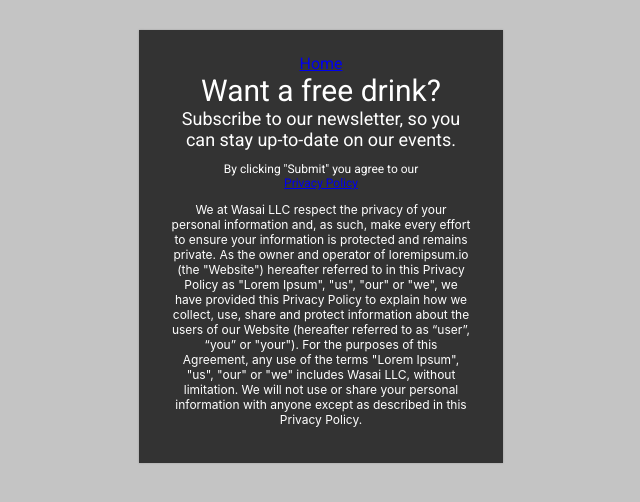
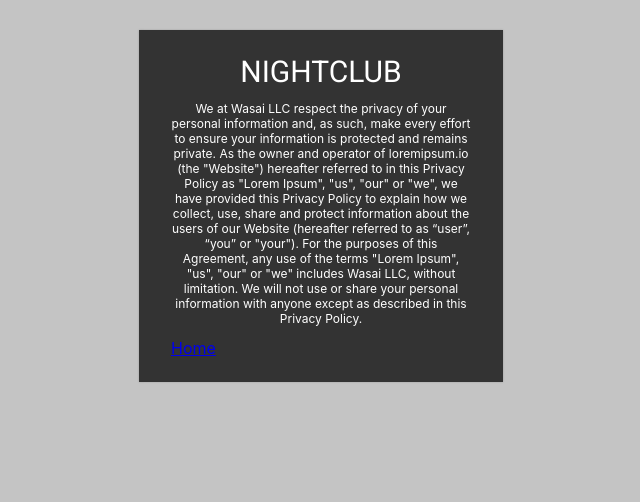
Before and after one commit to cskang0915/UX-Webdev-Collabathon, a React (Create React App) app: page /privacy in a window 1280 px wide. Shown: the top 502 px of the page, without its empty margins (319-959 px from the left). Built offline with nearby package versions, Linux system fonts and the light colour scheme.

Commit message:
made privacy policy

```diff
--- a/src/App.js
+++ b/src/App.js
@@ -1,13 +1,18 @@
 import React, { Component } from 'react';
+import { Link, Route, Switch } from 'react-router-dom'
 import Header from './components/Header';
 import routes from './config/routes';
+import PrivacyPolicy from './components/PrivacyPolicy';
 
 class App extends Component{
   render() {
     return (
       <div className="container">
-          <Header/>
-          { routes }
+        <h1>NIGHTCLUB</h1>
+        <Switch>
+          <Route exact path="/" component={ Header }/>
+          <Route path='/privacy' component={ PrivacyPolicy}/>
+        </Switch>
       </div>
     );
   };
--- /dev/null
+++ b/src/components/Form.js
@@ -0,0 +1,12 @@
+import React, { Component } from 'react';
+
+class Form extends Component{
+	state = {
+		first_name:''
+		last_name:''
+
+
+	}
+}
+
+export default Form;
--- a/src/components/Header.js
+++ b/src/components/Header.js
@@ -1,5 +1,6 @@
 import React from 'react';
 import { Link } from 'react-router-dom';
+//import Form from './Form';
 
 const Header = () => {
   return (
@@ -13,7 +14,10 @@ const Header = () => {
       	<h2>Subscribe to our newsletter, so you can stay up-to-date on our events.</h2>
       </div>
 
-      <p>By clicking "Submit" you agree to our <nav id="privacy"><Link to={'/privacy'}>Privacy Policy</Link></nav></p>
+   		{/* <Form /> */}
+
+
+      <p>By clicking "Submit" you agree to our <Link to={'/privacy'}>Privacy Policy</Link></p>
 
 
     </header>
--- a/src/components/PrivacyPolicy.js
+++ b/src/components/PrivacyPolicy.js
@@ -1,4 +1,6 @@
 import React, { Component } from 'react';
+import Home from './Home';
+import { Link } from 'react-router-dom'
 
 class PrivacyPolicy extends Component {
 	render() {
@@ -15,7 +17,12 @@ class PrivacyPolicy extends Component {
 					"Lorem Ipsum", "us", "our" or "we" includes Wasai LLC, without limitation.
 					We will not use or share your personal information with anyone except as
 					described in this Privacy Policy.</p>
+					<Link to={'/'}>Home</Link>
 			</div>
+
+
+
+
 
 			)
 	}
--- a/src/index.js
+++ b/src/index.js
@@ -7,8 +7,8 @@ import * as serviceWorker from './serviceWorker';
 
 ReactDOM.render(
 	<Router>
-    	<App />
-  	</Router>, document.getElementById('root')
+    <App />
+  </Router>, document.getElementById('root')
 );
 
 // If you want your app to work offline and load faster, you can change
```
Also changed, not shown: src/components/Subscription.js (deleted).
